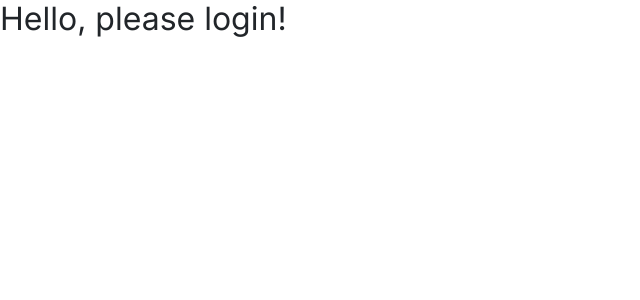
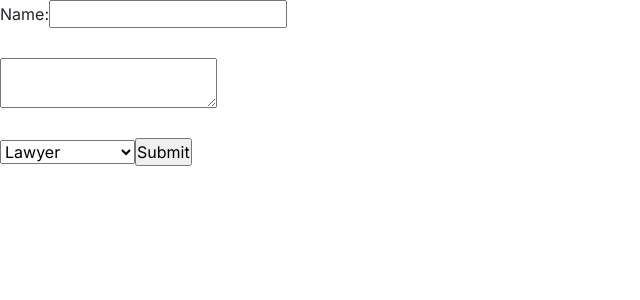
Before and after one commit to suyashpradhan/movie-search-app, a React (Create React App) app: page / in a window 1280 px wide. Shown: the top 300 px of the page, without its empty margins (0-640 px from the left). Built offline with nearby package versions, Linux system fonts and the light colour scheme.

Commit message:
React forms and some practice

```diff
--- /dev/null
+++ b/src/Form/Form.js
@@ -0,0 +1,50 @@
+import React, { useState } from "react";
+import "../style.css";
+
+let Form = () => {
+  const [name, setName] = useState("");
+  const [address, setAddress] = useState("");
+  const [select, setSelect] = useState("lawyer");
+
+  let changeHandler = (event) => {
+    setName(event.target.value);
+  };
+
+  let textAreaHandler = (event) => {
+    setAddress(event.target.value);
+  };
+
+  let selectHandler = (event) => {
+    setSelect(event.target.value);
+  };
+
+  let handleSubmit = (event) => {
+    event.preventDefault();
+    console.log(name, address, select);
+  };
+
+  return (
+    <form onSubmit={handleSubmit}>
+      <label>Name:</label>
+      <input
+        onChange={changeHandler}
+        type="text"
+        name="name"
+        value={name}
+      ></input>
+      <br />
+      <br />
+      <textarea onChange={textAreaHandler} value={address}></textarea>
+      <br />
+      <br />
+      <select value={select} onChange={selectHandler}>
+        <option value="developer">Developer</option>
+        <option value="lawyer">Lawyer</option>
+        <option value="sales-manager">Sales Manager</option>
+      </select>
+      <input type="submit"></input>
+    </form>
+  );
+};
+
+export default Form;
--- a/src/index.js
+++ b/src/index.js
@@ -1,10 +1,10 @@
 import React from "react";
 import ReactDOM from "react-dom";
-import Props from "./Props/Props";
+import Form from "./Form/Form";
 
 ReactDOM.render(
   <React.StrictMode>
-    <Props />
+    <Form />
   </React.StrictMode>,
   document.getElementById("root")
 );
```
Also changed, not shown: src/Practice.js (+16 -3 lines), src/Props/Props.js (+0 -31 lines), 1 other file (tests, documents, lock files or other folders).
